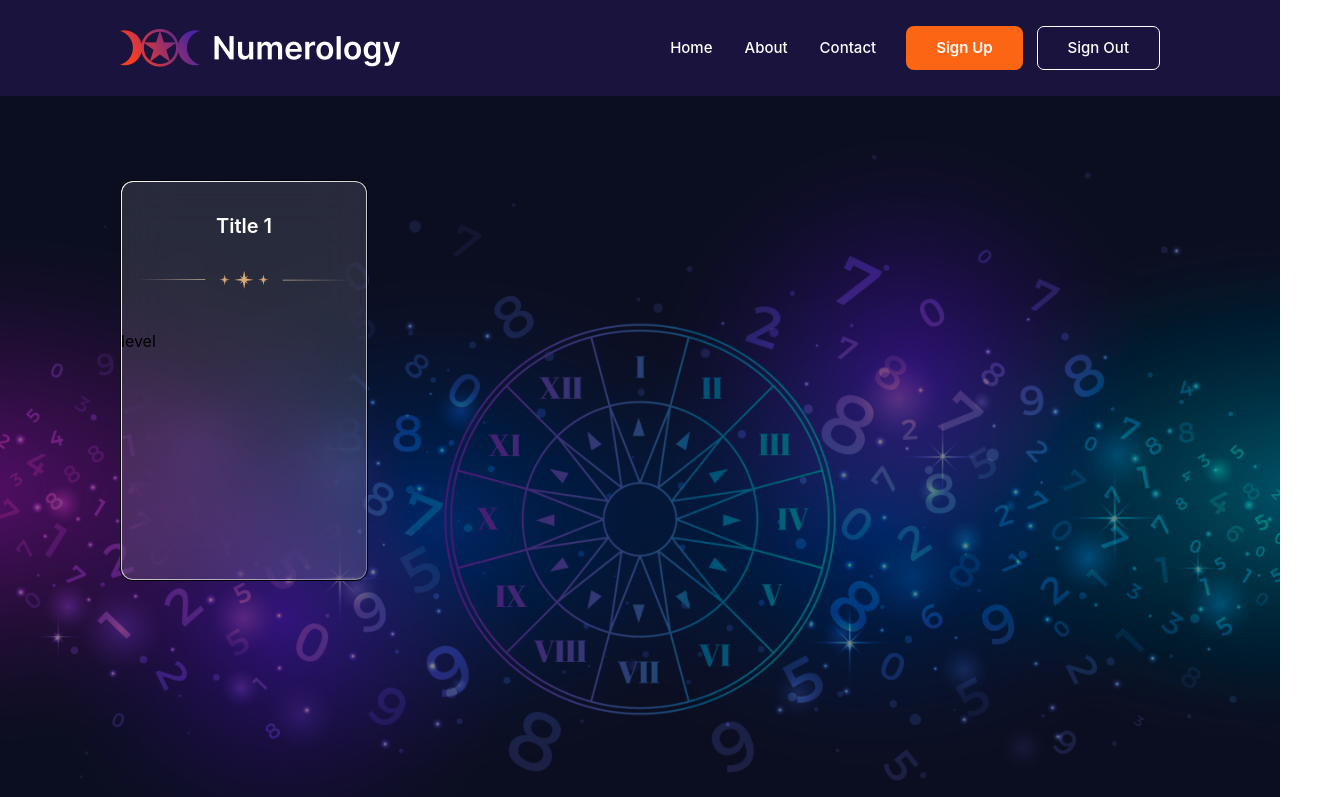
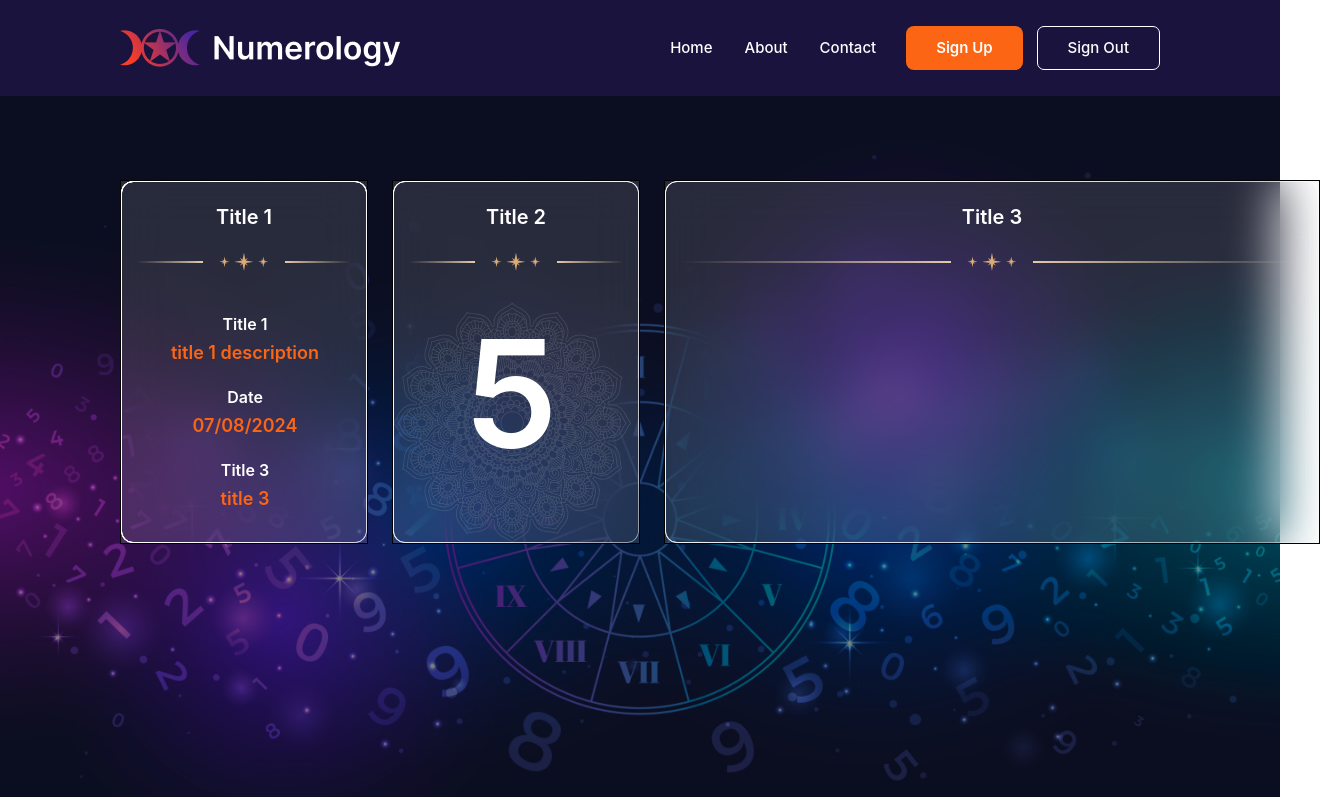
Before and after one commit to itmonksakshay/numerology-app, a React (Create React App) app: page / in a window 1280 px wide. Shown: the top 797 px of the page, 1320 px wide, since content can reach past the window. Built offline with nearby package versions, Linux system fonts and the light colour scheme; a web font is replaced by a local one.

Commit message:
Info Card Implementation

```diff
--- a/src/App.js
+++ b/src/App.js
@@ -1,12 +1,59 @@
 import "./App.css";
 import Layout from "./components/layout";
 import InfoCard from "./components/molecules/InfoCard";
+import infoCardPattern from "./assets/images/infoCardPattern.png";
+import { styled } from "@mui/material";
+console.log(infoCardPattern, "infoCardPattern");
+
+const TextWrapper = styled("div")({
+  "& .title": {
+    fontSize: "16px",
+    fontWeight: 600,
+    lineHeight: "19.36px",
+    color: "white",
+  },
+  "& .subtitle": {
+    fontSize: "18px",
+    fontWeight: 600,
+    lineHeight: "21.78px",
+    color: "#FB6514",
+  },
+});
+
 function App() {
+  const infoData = [
+    { title: "Title 1", subtitle: "title 1 description" },
+    { title: "Date", subtitle: "07/08/2024" },
+    { title: "Title 3", subtitle: "title 3" },
+  ];
+
   return (
     <Layout>
-      <InfoCard title={"Title 1"}>
-        <h2>level</h2>
-      </InfoCard>
+      <div className="flex gap-[24px]">
+          <InfoCard title={"Title 1"} className="min-w-[248px]">
+            <div className="px-[25px] py-3">
+              <div className="w-[198px] h-[195px] flex flex-col items-center justify-between">
+                {infoData.map((item) => (
+                  <TextWrapper className="flex flex-col gap-[8px] items-center">
+                    <p className="title">{item.title}</p>
+                    <p className="subtitle">{item.subtitle}</p>
+                  </TextWrapper>
+                ))}
+              </div>
+            </div>
+          </InfoCard>
+          <InfoCard title={"Title 2"} className="min-w-[248px]">
+            <div
+              className="w-[238px] h-[240px]"
+              style={{ backgroundImage: `url(${infoCardPattern})` }}
+            >
+              <p className="text-[150px] flex justify-center items-center font-semibold text-white leading-[181.53px]">
+                5
+              </p>
+            </div>
+          </InfoCard>
+        <InfoCard title={"Title 3"} className="min-w-[656px] flex-auto"></InfoCard>
+      </div>
     </Layout>
   );
 }
--- a/src/components/layout/index.jsx
+++ b/src/components/layout/index.jsx
@@ -8,7 +8,7 @@ const Layout = ({ children }) => {
        <Header/>
       <div className="relative w-full">
         <img src={backgroundImage1} className="absolute w-full z-0" />
-        <div className="px-[120px] py-[84px] absolute">{children}</div>
+        <div className="px-[120px] py-[84px] absolute w-full">{children}</div>
       </div>
       <div>Footer</div>
     </div>
--- a/src/components/molecules/InfoCard.jsx
+++ b/src/components/molecules/InfoCard.jsx
@@ -23,17 +23,31 @@ const CardWrapper = styled("div")({
       fontWeight: 600,
       lineHeight: "24.2px",
     },
+    "& .start-bar":{
+        width:'100%',
+        border: "0.65px solid",
+        borderImageSlice:1,
+        borderImageSource:"linear-gradient(90deg, rgba(229, 201, 169, 0) 0%, #E5C9A9 100%)"
+    },
+    "& .end-bar":{
+        width:'100%',
+        border: "0.65px solid",
+        borderImageSlice:1,
+        borderImageSource:"linear-gradient(90deg, #E5C9A9 0%, rgba(229, 201, 169, 0) 100%)"
+    }
   });
 
-const InfoCard =({children,title})=>{
-    return       <CardWrapper className="w-[248px] h-[401px] rounded-xl">
-    <div className="h-[90px] flex items-center justify-center card-title text-white	">
+const InfoCard =({children,title,...extraProps})=>{
+    return       <CardWrapper className="rounded-xl"{ ...extraProps}>
+    <div className="h-[72px] flex items-center justify-center card-title text-white	">
       {title}
     </div>
-    <div className="flex justify-center items-center">
+    <div className="flex justify-center items-center gap-4 mx-4">
+        <div className="start-bar"></div>
       <img src={threeStarIcon} />
+      <div className="end-bar"></div>
     </div>
-    <div className="pt-[40px]">
+    <div className="pt-8">
       {children}
     </div>
   </CardWrapper>
```
Also changed, not shown: src/assets/icons/threeStarIcon.svg, src/assets/images/infoCardPattern.png (added).
